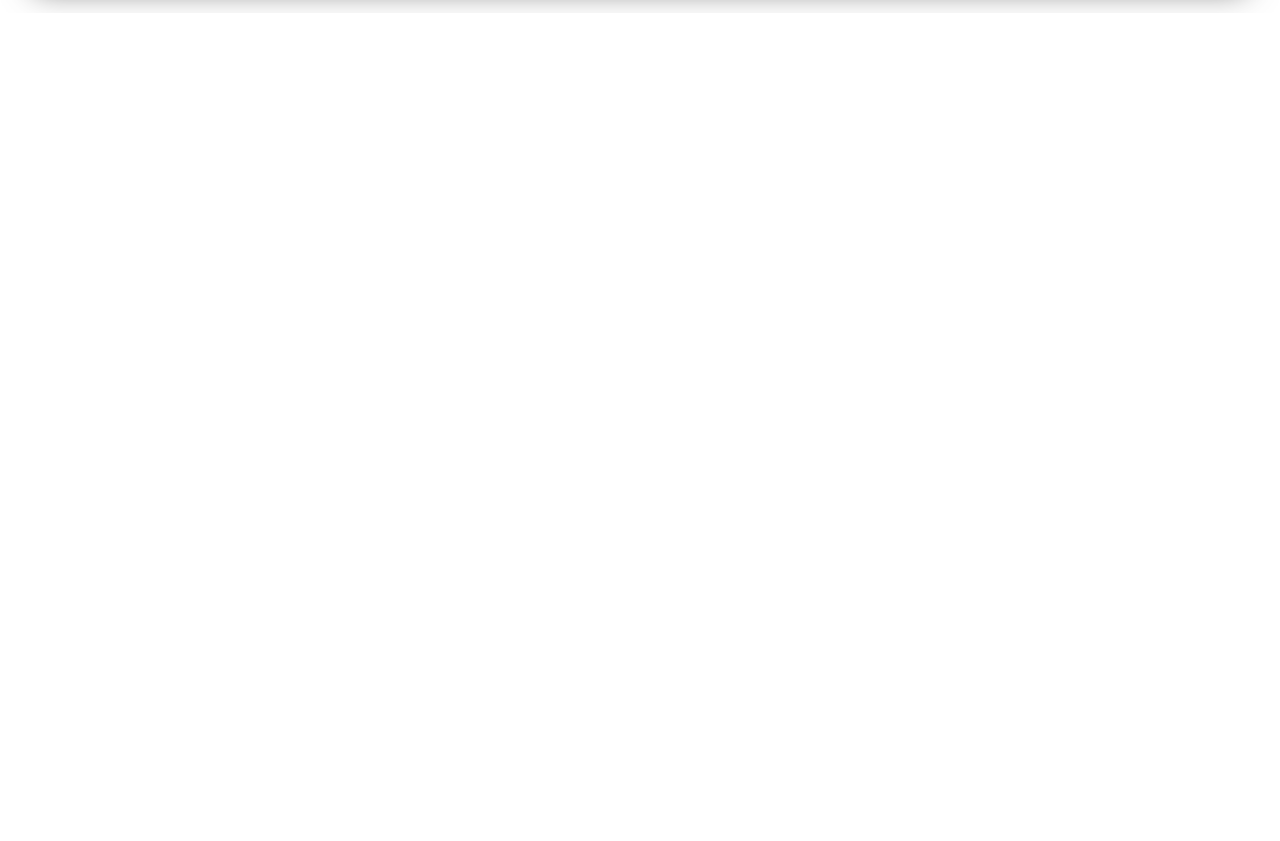
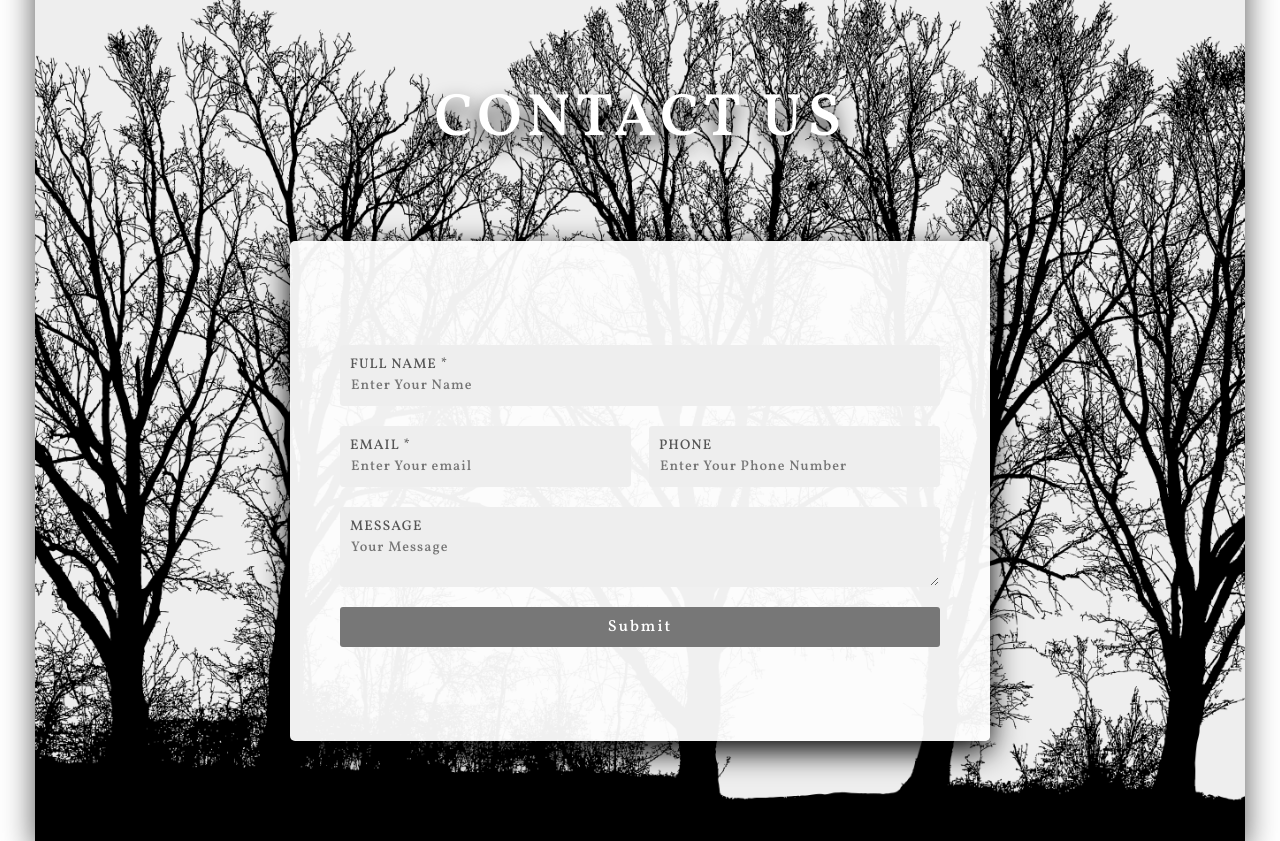
Before and after one commit to AslanZ-5/the_road_site, a plain HTML site: page index.html in a window 1280 px wide. Shown: the part 2771-3612 px from the top of the page. Before the commit the page ends 2784 px from the top, so only its background shows below. Drawn offline with Linux system fonts and the light colour scheme.

Commit message:
contact section

```diff
--- a/index.html
+++ b/index.html
@@ -160,7 +160,43 @@
             </div>
         </section>
         <!-- End of the Stories-->
-
+        <!-- Contact-->
+        <section class="contact">
+            <h1 class="contact-heading">
+                Contact Us
+            </h1>
+            <form class="contact-form">
+                <div class="input-group">
+                    <label>Full Name *</label>
+                    <input type="text" class="contact-input
+                    "
+                    placeholder="Enter Your Name">
+                </div>
+                <div class="input-groups">
+                    <div class="input-group">
+                        <label>Email *</label>
+                        <input type="text" class="email-input
+                        "
+                        placeholder="Enter Your email">
+                    </div>
+                    <div class="input-group">
+                        <label>Phone</label>
+                        <input type="text" class="contact-input
+                        "
+                        placeholder="Enter Your Phone Number">
+                    </div>
+                </div>
+                <div class="input-group">
+                    <label>Message</label>
+                    <textarea type="text" class="form-textarea
+                    "
+                    placeholder="Your Message"></textarea>
+                </div>
+                <button class="form-btn" type="submit">Submit</button>
+            </form>
+        </section>
+        <!-- End of Contact-->
+    </div>
 <script src="./script.js"></script>
 </body>
 </html>
--- a/style.css
+++ b/style.css
@@ -15,8 +15,8 @@ html {
     --primary-color: #2b81e4;
     --secondary-color: #eee;
     --white-color: #fff;
-    --grey-color:#555;
-    --light-grey-color:#777;
+    --gray-color:#555;
+    --light-gray-color:#777;
 }
 .center{
     display: flex;
@@ -26,7 +26,7 @@ html {
 .container{
     background-color: var(--secondary-color);
     margin: 3.5rem;
-    box-shadow: 0 1rem 3rem var(--grey-color);
+    box-shadow: 0 1rem 3rem var(--gray-color);
     overflow: hidden;
 }
 /* End of common styles */
@@ -49,7 +49,7 @@ html {
     text-align: center;
     letter-spacing: .1rem;
     text-transform: uppercase;
-    text-shadow: 0 .3rem .3rem var(--grey-color);
+    text-shadow: 0 .3rem .3rem var(--gray-color);
 }
 .heading{
     color:var(--white-color);
@@ -215,7 +215,7 @@ html {
     font-weight: 500;
     margin: 2rem 0 ;
     padding-bottom: 1.5rem;
-    color: var(--light-grey-color);
+    color: var(--light-gray-color);
     border-bottom: .1rem solid var(--primary-color);
 }
 .back-side{
@@ -317,7 +317,7 @@ html {
     font-size: 3rem;
     font-weight: 400;
     text-transform: uppercase;
-    color: var(--grey-color);
+    color: var(--gray-color);
     margin-bottom: 1rem;
 }
 .story-text{
@@ -327,9 +327,102 @@ html {
 .story-paragraph{
     font-size: 1.8rem;
     font-weight: 300;
-    color: var(--light-grey-color);
+    color: var(--light-gray-color);
 }
 .story-paragraph::first-letter{
     margin-left:1rem;
 }
 /* end of the stories section */
+
+/* Contact section */
+.contact{
+    padding: 10rem 0 10rem 0;
+    text-align: center;
+    background: url(images/contact-us-bg.png) no-repeat center;
+    background-size: cover;
+}
+.contact-heading{
+    color:var(--white-color);
+    font-size: 6rem;
+    text-transform: uppercase;
+    font-weight: 600;
+    margin-bottom: 8rem;
+    letter-spacing: .5rem;
+    text-shadow: 0 1rem 2rem #000;
+}
+.contact-form{
+    background-color: rgba(253,253,253,0.95);
+    width:70rem;
+    height:50rem;
+    margin:auto;
+    display: flex;
+    flex-direction: column;
+    justify-content: center;
+    align-items: center;
+    border-radius: .5rem;
+    box-shadow: 0 1rem 3rem #000;
+    padding: 0 5rem;
+}
+.input-groups{
+    width:100%;
+    display: flex;
+    justify-content: space-between;
+}
+.input-group{
+    width:100%;
+    display: flex;
+    flex-direction: column;
+    margin: 1rem 0;
+    position: relative;
+}
+.input-groups .input-group{
+    width:48.5%
+}
+.input-group input,
+.input-group textarea{
+    padding: 3rem 1rem 1rem 1rem;
+    background-color: var(--secondary-color);
+    border: .1rem solid var(--secondary-color);
+    color:var(--light-gray-color);
+    font-weight: 300;
+    font-size:1.4rem;
+    border-radius: .3rem;
+    letter-spacing: .1rem;
+    transition: border .5s;
+}
+.input-group input:focus,
+.input-group textarea:focus{
+    border:.1rem solid #ccc;
+}
+.input-group label{
+    font-size: 1.4rem;
+    font-weight: 400;
+    color:var(--gray-color);
+    text-transform:uppercase;
+    letter-spacing: .1rem;
+    position: absolute;
+    top:1rem;
+    left:1rem;
+}
+.form-btn{
+    font-size: 1.6rem;
+    width: 100%;
+    padding: .9rem 0;
+    background-color:var(--light-gray-color);
+    margin-top: 1rem;
+    letter-spacing: .2rem;
+    border:none;
+    border-radius: .3rem;
+    color:var(--white-color);
+    cursor:pointer;
+    transition: background-color .4s;
+}
+.form-btn:hover{
+    background-color: var(--gray-color);
+}
+.input-group textarea{
+    max-width: 100%;
+    min-width: 100%;
+    max-height: 15rem;
+}
+/* end of the Contact section */
```
